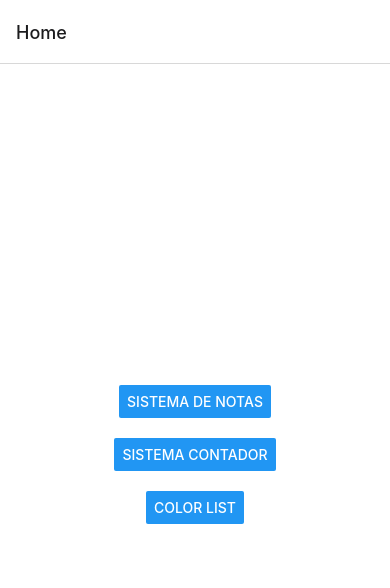
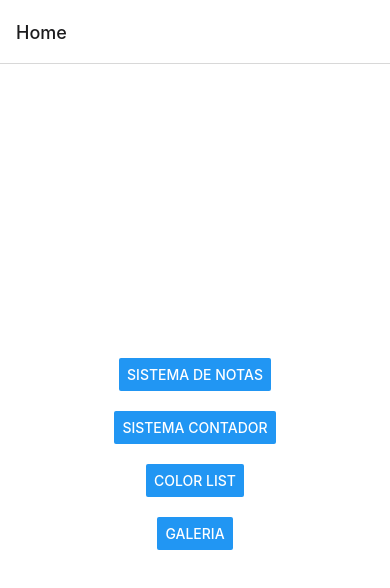
Before and after one commit to lucasmello19/DS151, a React Native app in the folder DS151/: screen /Home in a window 390 px wide. Shown: the top 588 px of the page. Built offline with nearby package versions, Linux system fonts and the light colour scheme.

Commit message:
component galeria init

```diff
--- a/DS151/App.js
+++ b/DS151/App.js
@@ -5,6 +5,7 @@ import Home from './Home/Home';
 import ColorList from './ColorList/ColorList';
 import Counter from './CounterComponent/Counter'
 import MediaCalculator from './MediaCalculatorComponent/MediaCalculator'
+import Galeria from './GaleriaComponent/Galeria';
 
 const Stack = createStackNavigator();
 
@@ -16,6 +17,7 @@ export default function App() {
         <Stack.Screen name="MediaCalculator" component={MediaCalculator} />
         <Stack.Screen name="Counter" component={Counter} />
         <Stack.Screen name="ColorList" component={ColorList} />
+         <Stack.Screen name="Galeria" component={Galeria} />
       </Stack.Navigator>
     </NavigationContainer>
   );
--- /dev/null
+++ b/DS151/GaleriaComponent/Galeria.js
@@ -0,0 +1,8 @@
+function Galeria() {
+
+    return
+
+
+}
+
+export default Galeria
--- a/DS151/Home/Home.js
+++ b/DS151/Home/Home.js
@@ -18,6 +18,11 @@ export default function Home({ navigation }) {
                 title="Color List"
                 onPress={() => navigation.navigate('ColorList')}
             />
+              <View style={styles.buttonSpace} />
+            <Button
+                title="Galeria"
+                onPress={() => navigation.navigate('Galeria')}
+            />
         </View>
     );
 }
```
Also changed, not shown: DS151/ColorListComponent/ColorList.js (renamed from DS151/ColorList/ColorList.js).
